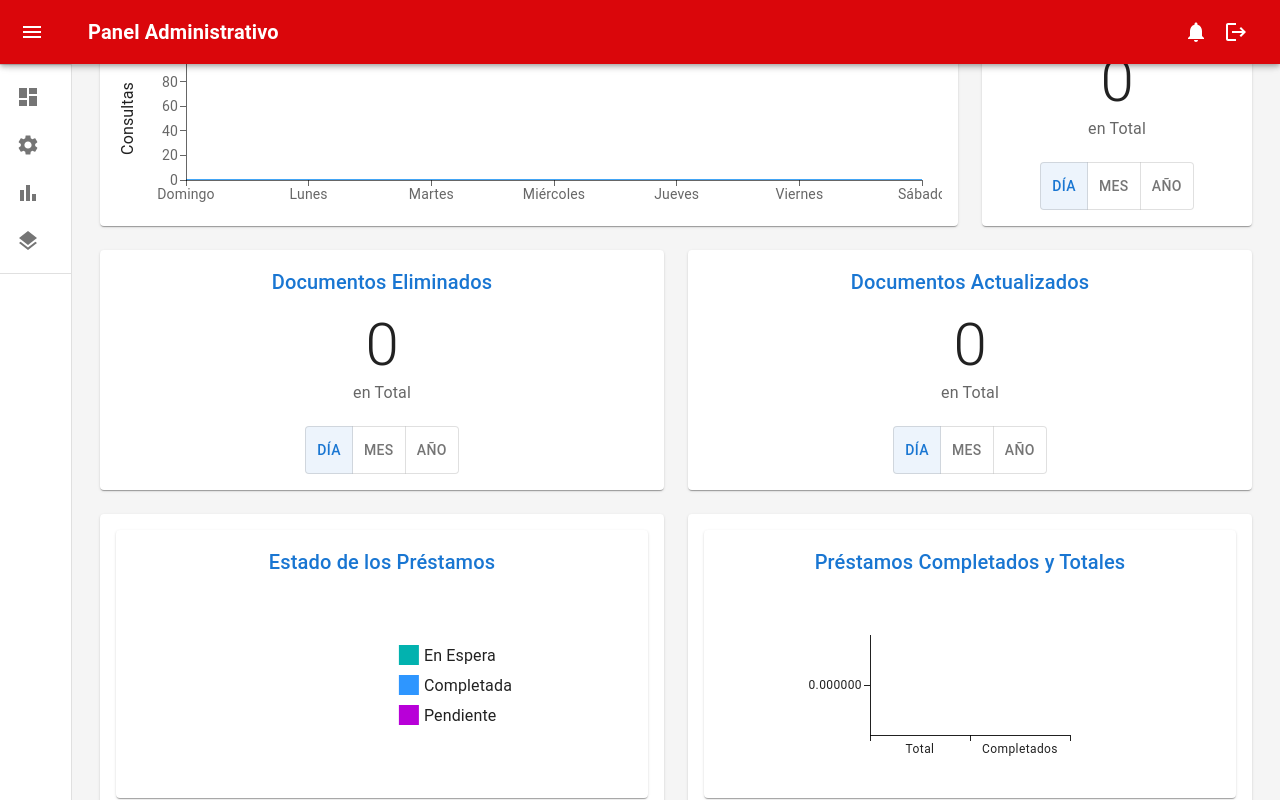
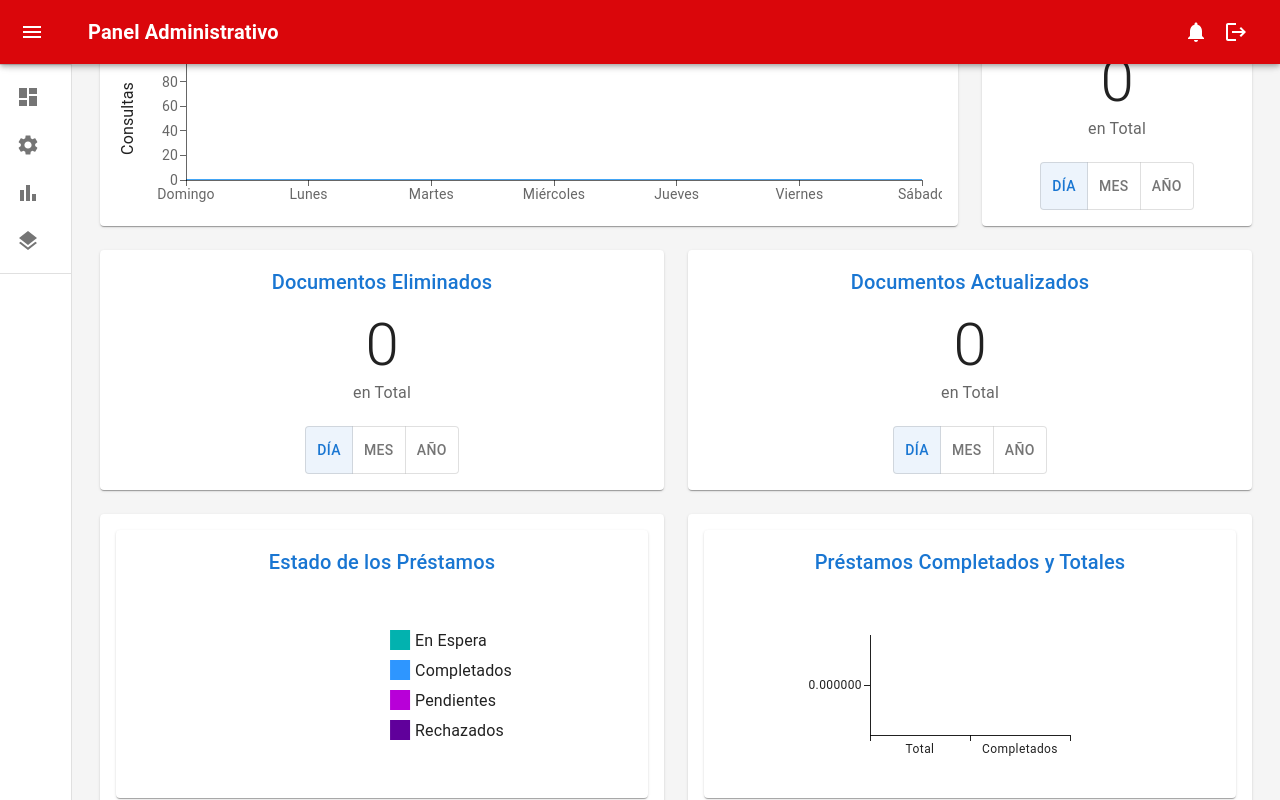
Before and after one commit to Proyecto-de-Grado-USB/web-application, a Next.js app in the folder repo/apps/web/: page /dashboard in a window 1280 px wide. Built offline with nearby package versions, Linux system fonts and the light colour scheme; no server answers; the database is empty.

Commit message:
Add rejected state

```diff
--- a/repo/apps/web/components/AppBarWithDrawer.tsx
+++ b/repo/apps/web/components/AppBarWithDrawer.tsx
@@ -81,7 +81,7 @@ export default function AppBarWithDrawer({ title }) {
             {title}
           </Typography>
           <IconButton color="inherit" onClick={() => router.push('/loan')}>
-            <Badge badgeContent={isLoading ? 4 : standbyLoansCount} color="secondary">
+            <Badge badgeContent={isLoading ? 0 : standbyLoansCount} color="secondary">
               <NotificationsIcon />
             </Badge>
           </IconButton>
--- a/repo/apps/web/components/LoanDetailsDialog.tsx
+++ b/repo/apps/web/components/LoanDetailsDialog.tsx
@@ -84,6 +84,7 @@ const LoanDetailsDialog = ({ open, onClose, selectedRow }) => {
             <MenuItem value="standby">En Espera</MenuItem>
             <MenuItem value="pending">Pendiente</MenuItem>
             <MenuItem value="completed">Completado</MenuItem>
+            <MenuItem value="rejected">Rechazado</MenuItem>
           </Select>
         </FormControl>
       </DialogContent>
--- a/repo/apps/web/components/LoanTable.tsx
+++ b/repo/apps/web/components/LoanTable.tsx
@@ -28,6 +28,8 @@ const LoanTable: React.FC = () => {
         return 'Pendiente';
       case 'completed':
         return 'Completado';
+      case 'rejected':
+        return 'Rechazado';
       default:
         return state;
     }
--- a/repo/apps/web/components/LoansPieChart.tsx
+++ b/repo/apps/web/components/LoansPieChart.tsx
@@ -19,13 +19,14 @@ const LoansPieChart: React.FC = () => {
       acc[loan.state]++;
       return acc;
     },
-    { standby: 0, completed: 0, pending: 0 }
+    { standby: 0, completed: 0, pending: 0, rejected: 0 }
   );
 
   const data = [
     { id: 0, value: stateCounts.standby, label: 'En Espera' },
-    { id: 1, value: stateCounts.completed, label: 'Completada' },
-    { id: 2, value: stateCounts.pending, label: 'Pendiente' },
+    { id: 1, value: stateCounts.completed, label: 'Completados' },
+    { id: 2, value: stateCounts.pending, label: 'Pendientes' },
+    { id: 3, value: stateCounts.rejected, label: 'Rechazados' },
   ];
 
   return (
--- a/repo/apps/web/hooks/loanInterface.ts
+++ b/repo/apps/web/hooks/loanInterface.ts
@@ -2,7 +2,7 @@ export interface Loan {
     document_id: string;
     user_id: string;
     expiration_date: string;
-    state: 'standby' | 'completed' | 'pending';
+    state: 'standby' | 'completed' | 'pending' | 'rejected';
     user_name: string;
     phone: string;
     email: string;
--- a/repo/apps/web/pages/api/loans.ts
+++ b/repo/apps/web/pages/api/loans.ts
@@ -15,7 +15,7 @@ export default async function handler(req: NextApiRequest, res: NextApiResponse)
     try {
       const { document_id, user_id, expiration_date, state, user_name, phone, email, teacher, career, reg_univ } = req.body;
 
-      if (!document_id || !user_id || !expiration_date || !state || !user_name || !phone || !email || !teacher || !career || !reg_univ) {
+      if (!document_id || !expiration_date || !state || !user_name || !phone || !email || !teacher || !career || !reg_univ) {
         return res.status(400).json({ message: 'Missing required fields' });
       }
 
```
